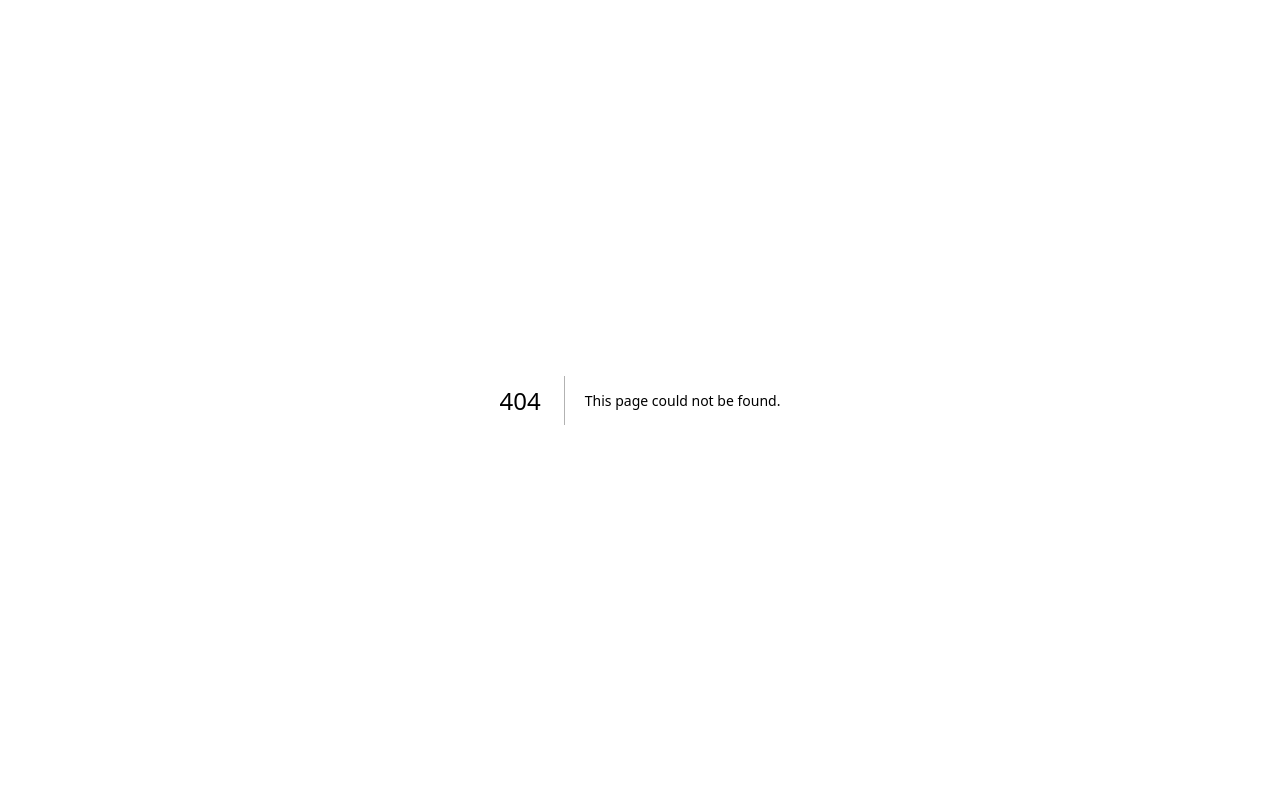
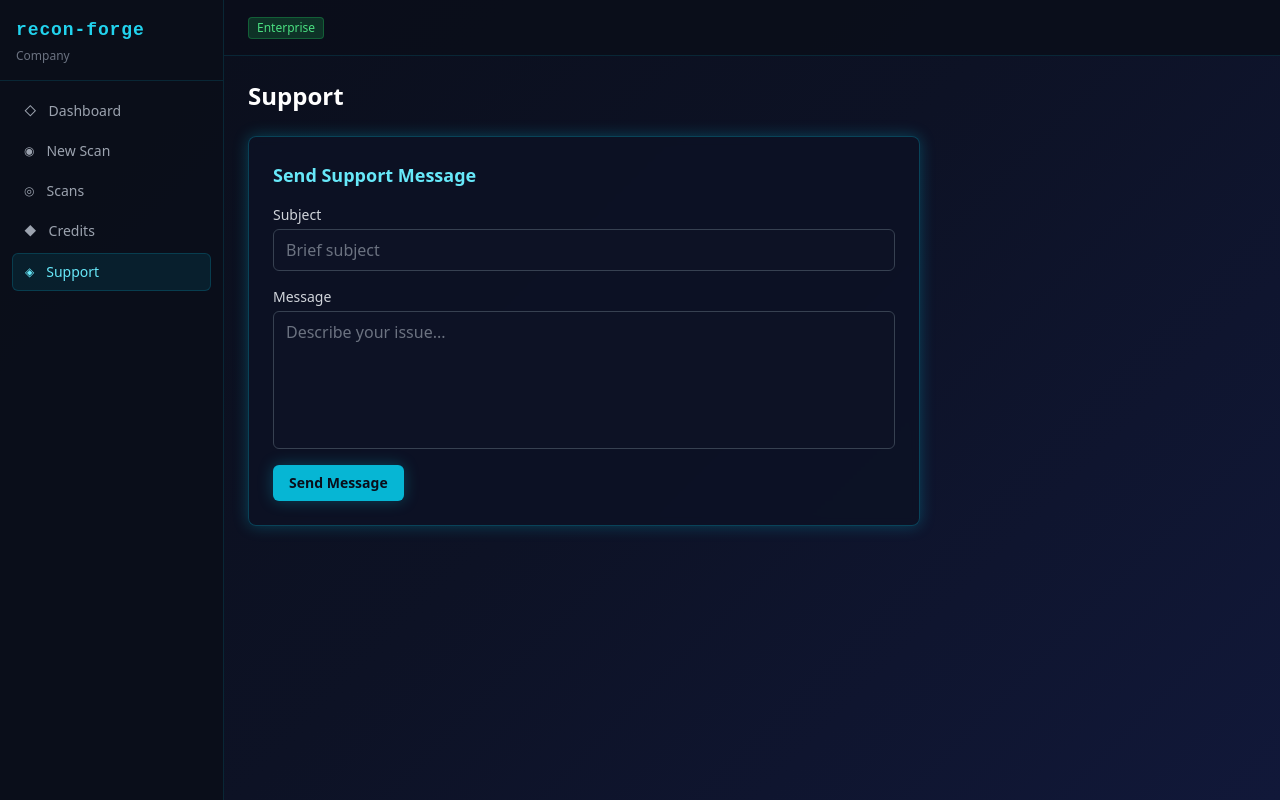
Before and after one commit to Ansar31337/recon-forge, a Next.js app: page /dashboard/support in a window 1280 px wide. Before the commit this address had no page. Built offline with nearby package versions, Linux system fonts and the light colour scheme; no server answers.

Commit message:
support ticket page

```diff
--- /dev/null
+++ b/app/dashboard/support/page.tsx
@@ -0,0 +1,19 @@
+"use client";
+
+import React from "react";
+import Card from "@/components/ui/Card";
+import SupportForm from "@/components/messages/SupportForm";
+
+export default function EnterpriseSupport() {
+  return (
+    <div className="max-w-2xl">
+      <h1 className="text-2xl font-bold text-white mb-6">Support</h1>
+      <Card glow>
+        <h3 className="text-lg font-semibold text-cyan-300 mb-4">
+          Send Support Message
+        </h3>
+        <SupportForm category="support" />
+      </Card>
+    </div>
+  );
+}
```
